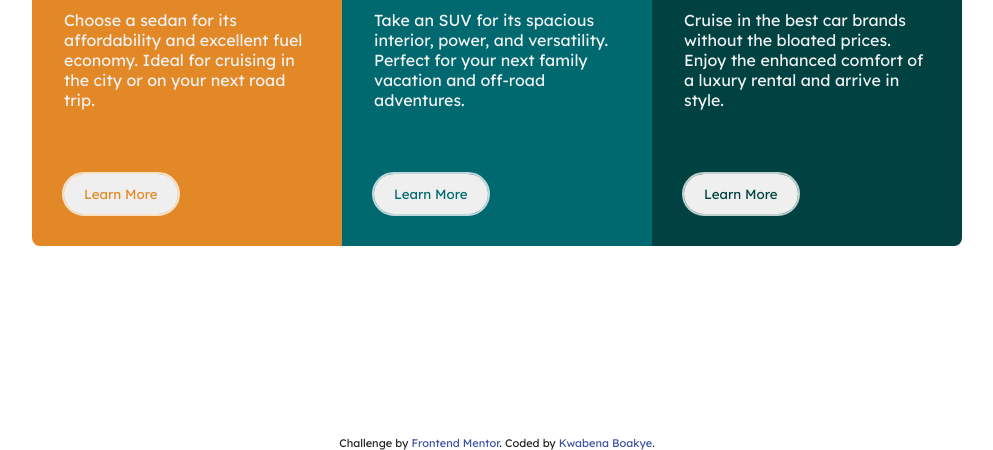
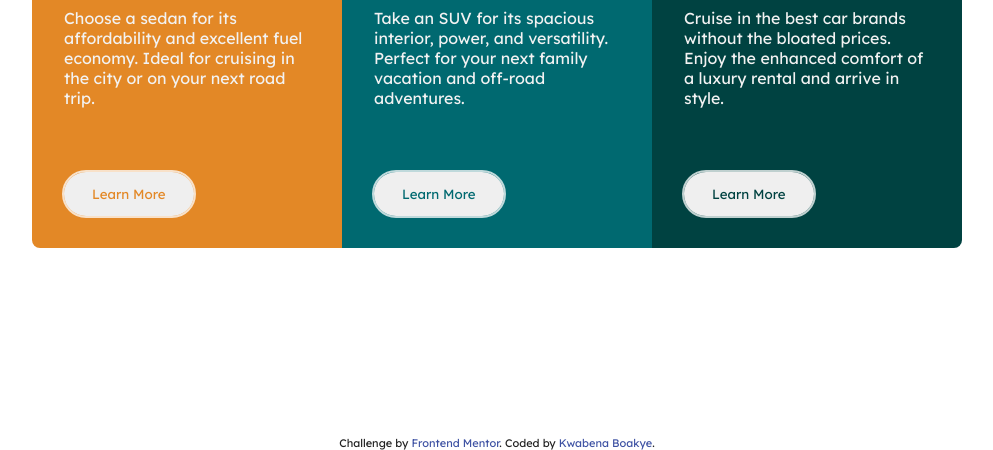
Before and after one commit to Kingkobi01/3-column-preview-card, a plain HTML site: page index.html in a window 1280 px wide. Shown: the part 350-800 px from the top of the page, without its empty margins (143-1136 px from the left). Drawn offline with Linux system fonts and the light colour scheme.

Commit message:
Update padding in main section of styles.css

```diff
--- a/css/styles.css
+++ b/css/styles.css
@@ -70,7 +70,7 @@ main {
             margin-top: auto;
             margin-bottom: 0;
             display: block;
-            padding: 0.75rem 1.25rem;
+            padding: 0.875rem 1.75rem;
             border: none;
             font-family: "Lexend Deca", sans-serif;
             border-radius: 2rem;
@@ -149,7 +149,7 @@ footer a {
     text-decoration: none;
 }
 
-@media (min-width:50rem) {
+@media (min-width:35rem) {
     main {
         flex-direction: row;
         overflow: hidden;
```
